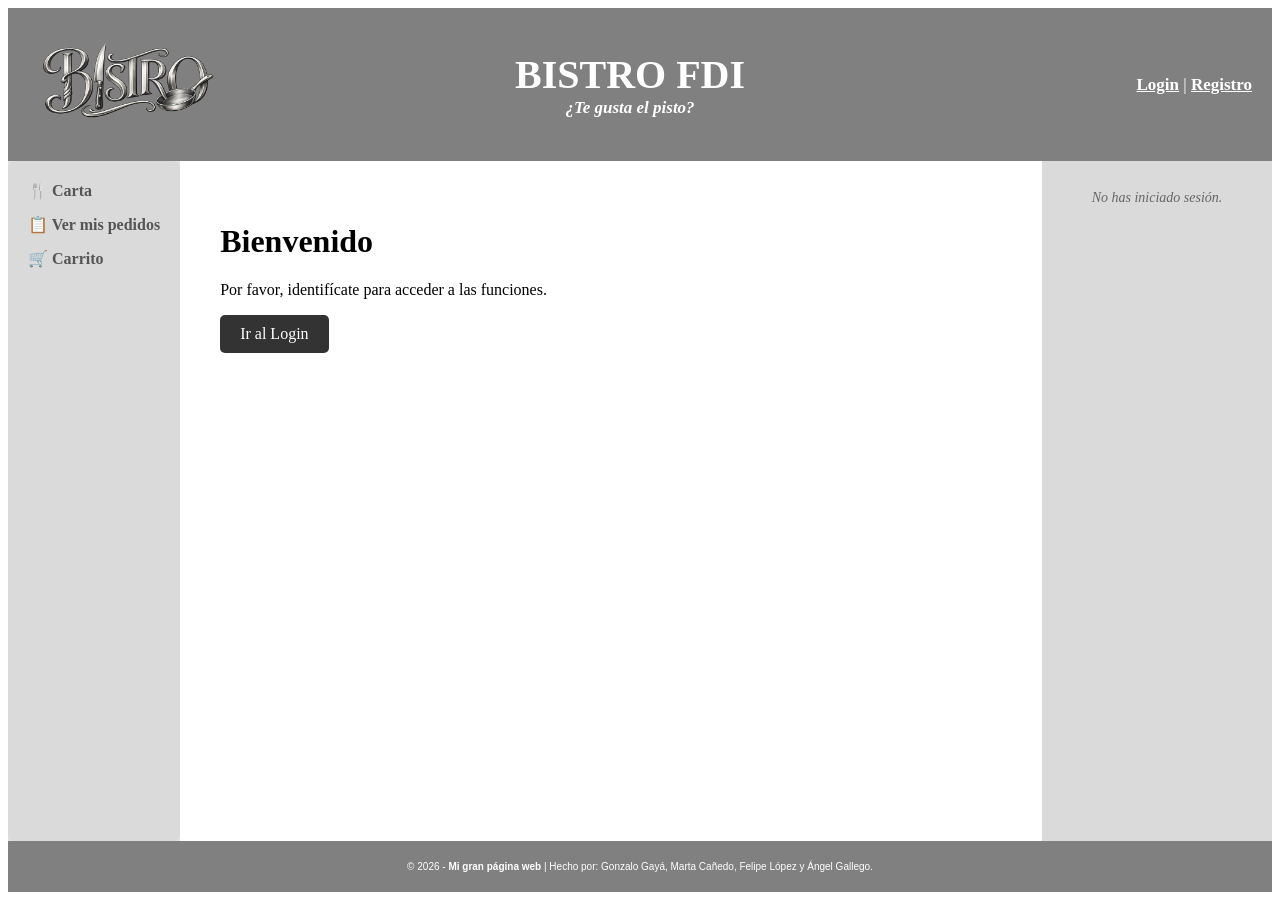
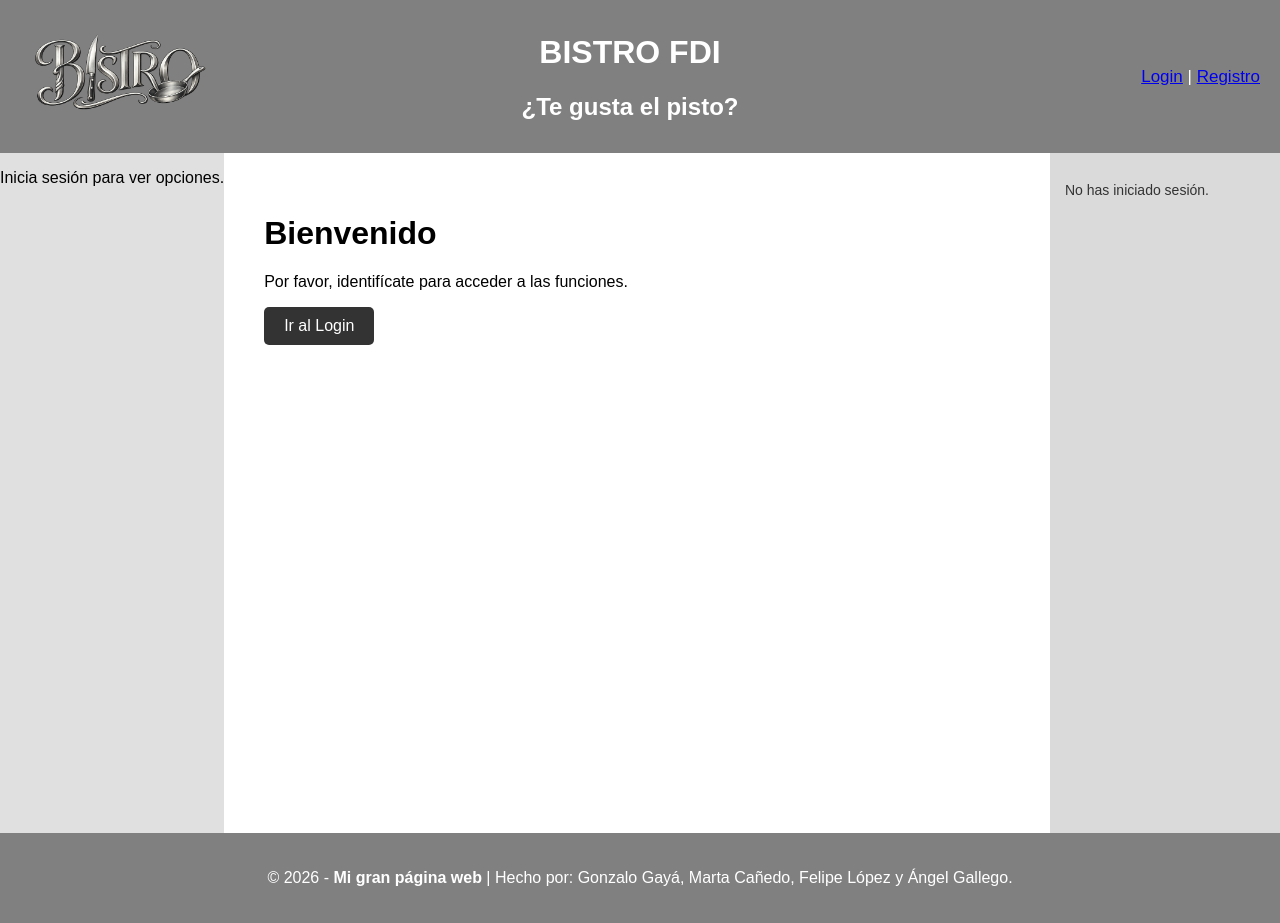
Before and after one commit to mcaned/ProyectoAW_Grupo6, a PHP site: page /index.php in a window 1280 px wide. Before the commit the page ends 892 px from the top, so only its background shows below. Run offline with PHP 8.4, Linux system fonts and the light colour scheme.

Commit message:
Add files via upload

```diff
--- a/includes/vistas/comun/cabecera.php
+++ b/includes/vistas/comun/cabecera.php
@@ -1,50 +1,23 @@
-<style>
-    .header-bistro {
-        background-color: grey;
-        color: white;
-        display: flex;
-        align-items: center;
-        justify-content: space-between;
-    }
-    .header-section {
-        flex: 1;
-    }
+<!DOCTYPE html>
+<html lang="es">
+<head>
+    <meta charset="UTF-8">
+    <title>Bistro FDI</title>
+    <link rel="stylesheet" type="text/css" href="<?= RUTA_APP ?>/css/estilos.css">
+</head>
+<body>
 
-
-    .header-logo img { /*Tenemos a la izq el logo*/
-        width: 230px;
-        height: auto;
-        display: block;
-    }
-
-
-    .header-titles { /*Centro texto*/
-        text-align: center;
-    }
-    .header-titles h1 { margin: 0; font-size: 40; }
-    .header-titles h2 { margin: 0; font-size: 17; color: white; font-style: italic; }
-
-
-    .header-links { /* Derecha Login */
-        text-align: right;
-        font-size: 17;
-        padding-right: 20; //crea espacio a la derecha
-    }
-    .header-links a { color: white;  font-weight: bold; }
-    .header-links a:hover { text-decoration: underline; } /*subrayamos salir*/
-</style>
-
-<header class="header-bistro">
-    <div class="header-section header-logo">
+<header class="cabecera-bistro">
+    <div class="seccion-cabecera logo-cabecera">
         <img src="<?= RUTA_APP ?>/img/logo.png" alt="Logo">
     </div>
 
-    <div class="header-section header-titles">
+    <div class="seccion-cabecera titulos-cabecera">
         <h1>BISTRO FDI</h1>
         <h2>¿Te gusta el pisto?</h2>
     </div>
 
-    <div class="header-section header-links">
+    <div class="seccion-cabecera enlaces-cabecera">
         <?php if (isset($_SESSION['login'])): ?>
             Bienvenido, <?= htmlspecialchars($_SESSION['nombre'])?> |
             <a href="<?= RUTA_APP ?>/logout.php">Salir</a>
--- a/includes/vistas/comun/pie.php
+++ b/includes/vistas/comun/pie.php
@@ -1,9 +1,8 @@
-
-
-<footer style="background-color: grey; color: white; padding: 20; text-align: center; border-top: 5 solid black; font-family: sans-serif;">
-    <p style="margin: 0; font-size: 10;">
-        &copy; <?php echo date("Y"); ?> - <strong>Mi gran página web</strong>
+<footer class="pie-principal">
+    <p >
+        &copy; <?php echo date("Y"); ?> - <strong> Mi gran página web</strong>
         | Hecho por: Gonzalo Gayá, Marta Cañedo, Felipe López y Ángel Gallego.
     </p>
-
 </footer>
+</body>
+</html>
--- a/includes/vistas/comun/sideBarDer.php
+++ b/includes/vistas/comun/sideBarDer.php
@@ -1,28 +1,27 @@
-<aside style="width: 200px; background-color: #cccccc4a; padding: 15px; color: #333; font-size: 14px;">
+<aside class="barra-derecha">
     <?php if (isset($_SESSION['login'])): ?>
         <?php
-            // Si tiene avatar guardado lo usamos, si no, el por defecto
             $avatar = (isset($_SESSION['avatar']) && $_SESSION['avatar'] !== '') ? $_SESSION['avatar'] : 'defecto.png';
             $rutaAvatar = RUTA_APP . '/img/' . $avatar;
         ?>
-        <div style="text-align: center; border-bottom: 1px solid #999; padding-bottom: 10px; margin-bottom: 10px;">
-            <img src="<?= $rutaAvatar ?>" alt="Avatar del usuario" style="width: 80px; height: 80px; border-radius: 50%; object-fit: cover; border: 2px solid #666; margin-bottom: 10px;">
+        <div class="info-perfil-usuario">
+            <img src="<?= $rutaAvatar ?>" alt="Avatar del usuario" class="avatar-usuario">
 
-            <p style="margin: 0; font-weight: bold; font-size: 16px;">
+            <p>
                 <?= htmlspecialchars($_SESSION['nombre']) ?>
             </p>
-            <p style="margin: 5px 0 0 0; font-style: italic; color: #666; text-transform: capitalize;">
+            <p class="rol-usuario">
                 <?= htmlspecialchars($_SESSION['rol']) ?>
             </p>
         </div>
-        <ul style="list-style: none; padding: 0; margin: 0; text-align: center;">
+        <ul class="lista-barra-derecha">
             <li>
-                <a href="<?= RUTA_APP ?>/perfil.php" style="text-decoration: none; color: #333; font-weight: bold; padding: 5px; display: block; background: #e0e0e0; border-radius: 5px;">
+                <a href="<?= RUTA_APP ?>/perfil.php" class="btn-editar-perfil">
                     ✏️ Editar Perfil
                 </a>
             </li>
         </ul>
     <?php else: ?>
-        <p style="text-align: center; color: #666; font-style: italic;">No has iniciado sesión.</p>
+        <p>No has iniciado sesión.</p>
     <?php endif; ?>
 </aside>
--- a/includes/vistas/comun/sideBarIzq.php
+++ b/includes/vistas/comun/sideBarIzq.php
@@ -1,25 +1,29 @@
-<div style="padding: 20px; background-color: #cccccc4a; border-radius: 8px; min-height: 80vh;">
-    <ul style="list-style: none; padding: 0; margin: 0;">
-        <li style="margin-bottom: 15px;">
-            <a href="<?= RUTA_APP ?>/includes/carta.php" style="text-decoration: none; color: #555; font-weight: bold;">🍴 Carta</a>
-        </li>
+<div class="contenedor-barra-izquierda">
+    <ul class="lista-barra-izquierda">
+        <?php if (isset($_SESSION['login'])): ?>
 
-        <li style="margin-bottom: 15px;">
-            <!-- Ahora siempre apunta a tus propios pedidos -->
-            <a href="<?= RUTA_APP ?>/includes/pedido.php" style="text-decoration: none; color: #555; font-weight: bold;">
-                📋 Ver mis pedidos
-            </a>
-        </li>
+            <?php if ($_SESSION['rol'] === 'cliente'): ?>
+                <li class="item-barra-izquierda">
+                    <a href="<?= RUTA_APP ?>/includes/carta.php" class="enlace-barra-izquierda">🍴 Carta</a>
+                </li>
+                <li class="item-barra-izquierda">
+                    <a href="<?= RUTA_APP ?>/includes/pedido.php" class="enlace-barra-izquierda">📋 Ver mis pedidos</a>
+                </li>
+                <li class="item-barra-izquierda">
+                    <a href="<?= RUTA_APP ?>/includes/carrito.php" class="enlace-barra-izquierda">🛒 Carrito</a>
+                </li>
+            <?php endif; ?>
 
-        <li style="margin-bottom: 15px;">
-            <a href="<?= RUTA_APP ?>/includes/carrito.php" style="text-decoration: none; color: #555; font-weight: bold;">🛒 Carrito</a>
-        </li>
+            <?php if ($_SESSION['rol'] === 'gerente'): ?>
+                <li class="item-barra-izquierda">
+                    <a href="<?= RUTA_APP ?>/admin.php" class="enlace-barra-izquierda">⚙️ Panel de Administración</a>
+                </li>
+            <?php endif; ?>
 
-         <!-- BOTÓN EXTRA SOLO PARA EL GERENTE -->
-        <?php if (isset($_SESSION['login']) && $_SESSION['rol'] === 'gerente'): ?>
-        <li style="margin-bottom: 15px; border-top: 1px solid #ccc; padding-top: 15px;">
-            <a href="<?= RUTA_APP ?>/admin.php" style="text-decoration: none; color: #555; font-weight: bold;">⚙️ Panel de Administración</a>
-        </li>
+        <?php else: ?>
+            <li class="item-barra-izquierda">
+                <p class="texto-sin-sesion">Inicia sesión para ver opciones.</p>
+            </li>
         <?php endif; ?>
     </ul>
 </div>
```
